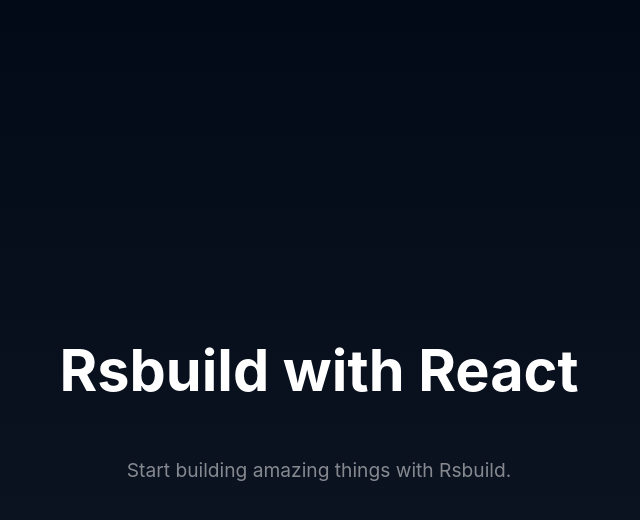
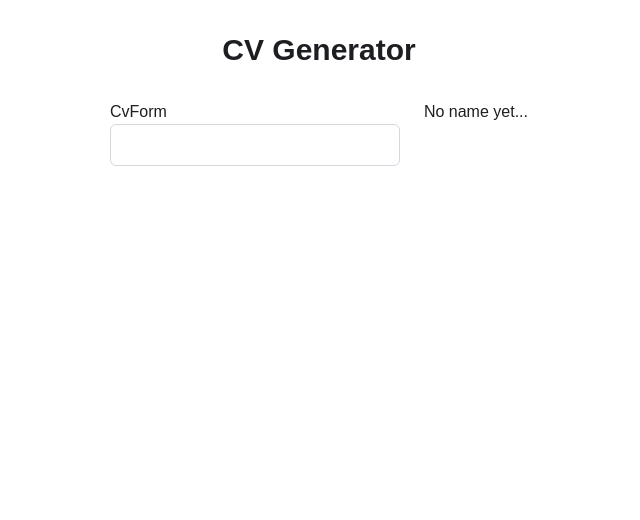
Before and after one commit to JiMare/CV-generator, a React app: page / in a window 1280 px wide. Shown: the top 520 px of the page, without its empty margins (321-961 px from the left). Built offline with nearby package versions, Linux system fonts and the light colour scheme; the HTML template or start-up script is replaced by a standard one.

Commit message:
added react hook form, base layout

```diff
--- a/package.json
+++ b/package.json
@@ -15,6 +15,7 @@
     "lucide-react": "^0.501.0",
     "react": "^19.0.0",
     "react-dom": "^19.0.0",
+    "react-hook-form": "^7.55.0",
     "tailwind-merge": "^2.5.4",
     "tailwind-variants": "^1.0.0",
     "tailwindcss": "^3.4.14",
--- a/src/App.css
+++ /dev/null
@@ -1,26 +0,0 @@
-body {
-  margin: 0;
-  color: #fff;
-  font-family: Inter, Avenir, Helvetica, Arial, sans-serif;
-  background-image: linear-gradient(to bottom, #020917, #101725);
-}
-
-.content {
-  display: flex;
-  min-height: 100vh;
-  line-height: 1.1;
-  text-align: center;
-  flex-direction: column;
-  justify-content: center;
-}
-
-.content h1 {
-  font-size: 3.6rem;
-  font-weight: 700;
-}
-
-.content p {
-  font-size: 1.2rem;
-  font-weight: 400;
-  opacity: 0.5;
-}
--- a/src/App.tsx
+++ b/src/App.tsx
@@ -1,11 +1,22 @@
-import './App.css';
+import { FormProvider, useForm } from 'react-hook-form';
+import { Layout } from './components/Layout';
+import { CvForm } from './modules/CvForm';
+import { CvPreview } from './modules/CvPreview';
 
 const App = () => {
+  const methods = useForm({
+    defaultValues: {
+      name: '',
+    },
+  });
+
   return (
-    <div className="content">
-      <h1>Rsbuild with React</h1>
-      <p>Start building amazing things with Rsbuild.</p>
-    </div>
+    <FormProvider {...methods}>
+      <Layout>
+        <CvForm />
+        <CvPreview />
+      </Layout>
+    </FormProvider>
   );
 };
 
--- /dev/null
+++ b/src/components/Layout.tsx
@@ -0,0 +1,12 @@
+type Props = {
+  children: React.ReactNode;
+};
+
+export const Layout = ({ children }: Props) => {
+  return (
+    <main className="min-h-screen bg-background text-foreground flex flex-col px-4 py-8">
+      <h1 className="text-3xl font-bold text-center mb-8">CV Generator</h1>
+      <div className="flex flex-col gap-6 md:flex-row md:items-start md:justify-center">{children}</div>
+    </main>
+  );
+};
--- a/src/components/ui/button.tsx
+++ b/src/components/ui/button.tsx
@@ -9,7 +9,7 @@ const buttonVariants = cva(
   {
     variants: {
       variant: {
-        default: "bg-primary text-primary-foreground hover:bg-primary/90",
+        default: "bg-primary text-primary-foreground hover:brightness-150",
         destructive:
           "bg-destructive text-destructive-foreground hover:bg-destructive/90",
         outline:
--- a/src/index.css
+++ b/src/index.css
@@ -0,0 +1,78 @@
+@tailwind components;
+@tailwind utilities;
+@tailwind base;
+
+@layer base {
+  :root {
+    --background: 0, 0%, 100%;
+    --foreground: 220, 8%, 12%;
+
+    --muted: 220, 14%, 94%;
+    --muted-foreground: 220, 6%, 40%;
+
+    --popover: 0, 0%, 100%;
+    --popover-foreground: 220, 8%, 12%;
+
+    --border: 220, 14%, 85%;
+    --input: 220, 14%, 85%;
+
+    --card: 0, 0%, 100%;
+    --card-foreground: 220, 8%, 12%;
+
+    --primary: 221, 83%, 53%;
+    --primary-foreground: 0, 0%, 100%;
+
+    --secondary: 220, 14%, 94%;
+    --secondary-foreground: 220, 8%, 12%;
+
+    --accent: 220, 14%, 94%;
+    --accent-foreground: 220, 8%, 12%;
+
+    --destructive: 0, 84%, 60%;
+    --destructive-foreground: 0, 0%, 100%;
+
+    --ring: 221, 83%, 53%;
+    --radius: 0.5rem;
+  }
+
+  .dark {
+    --background: 220, 16%, 16%;
+    --foreground: 220, 20%, 96%;
+
+    --muted: 215, 14%, 25%;
+    --muted-foreground: 222, 20%, 96%;
+
+    --popover: 220, 16%, 16%;
+    --popover-foreground: 222, 20%, 96%;
+
+    --border: 222, 20%, 40%;
+    --input: 222, 20%, 40%;
+
+    --card: 220, 16%, 16%;
+    --card-foreground: 222, 20%, 96%;
+
+    --primary: 221, 83%, 53%;
+    --primary-foreground: 0, 0%, 100%;
+
+    --secondary: 215, 14%, 25%;
+    --secondary-foreground: 222, 20%, 96%;
+
+    --accent: 215, 14%, 25%;
+    --accent-foreground: 222, 20%, 96%;
+
+    --destructive: 0, 80%, 50%;
+    --destructive-foreground: 222, 20%, 96%;
+
+    --ring: 221, 83%, 53%;
+    --radius: 0.5rem;
+  }
+
+  * {
+    @apply border-border;
+  }
+
+  body {
+    @apply bg-background text-foreground;
+    font-feature-settings: 'rlig' 1, 'calt' 1;
+  }
+}
--- a/src/index.tsx
+++ b/src/index.tsx
@@ -1,6 +1,7 @@
 import React from 'react';
 import ReactDOM from 'react-dom/client';
 import App from './App';
+import './index.css';
 
 const rootEl = document.getElementById('root');
 if (rootEl) {
--- /dev/null
+++ b/src/modules/CvForm.tsx
@@ -0,0 +1,11 @@
+import { useFormContext } from 'react-hook-form';
+
+export const CvForm = () => {
+  const { register } = useFormContext();
+  return (
+    <form>
+      CvForm
+      <input type="text" {...register('fullName')} className="w-full border border-border rounded-md px-3 py-2" />
+    </form>
+  );
+};
--- /dev/null
+++ b/src/modules/CvPreview.tsx
@@ -0,0 +1,11 @@
+import { useFormContext } from 'react-hook-form';
+
+export const CvPreview = () => {
+  const { watch } = useFormContext();
+  const fullName = watch('fullName');
+  return (
+    <div>
+      <p>{fullName || 'No name yet...'}</p>
+    </div>
+  );
+};
--- a/tailwind.config.js
+++ b/tailwind.config.js
@@ -1,10 +1,75 @@
-module.exports = {
-  content: [
-    "./pages/**/*.{js,ts,jsx,tsx}",
-    "./components/**/*.{js,ts,jsx,tsx}",
-  ],
+import animate from 'tailwindcss-animate';
+
+export default {
+  darkMode: ['class'],
+  content: ['src/**/*.{ts,tsx}'],
   theme: {
-    extend: {},
+    container: {
+      center: true,
+      padding: '2rem',
+      screens: {
+        '2xl': '1400px',
+      },
+    },
+    extend: {
+      colors: {
+        border: 'hsl(var(--border))',
+        input: 'hsl(var(--input))',
+        ring: 'hsl(var(--ring))',
+        background: 'hsl(var(--background))',
+        foreground: 'hsl(var(--foreground))',
+        primary: {
+          DEFAULT: 'hsl(var(--primary))',
+          foreground: 'hsl(var(--primary-foreground))',
+        },
+        secondary: {
+          DEFAULT: 'hsl(var(--secondary))',
+          foreground: 'hsl(var(--secondary-foreground))',
+        },
+        destructive: {
+          DEFAULT: 'hsl(var(--destructive))',
+          foreground: 'hsl(var(--destructive-foreground))',
+        },
+        muted: {
+          DEFAULT: 'hsl(var(--muted))',
+          foreground: 'hsl(var(--muted-foreground))',
+        },
+        accent: {
+          DEFAULT: 'hsl(var(--accent))',
+          foreground: 'hsl(var(--accent-foreground))',
+        },
+        popover: {
+          DEFAULT: 'hsl(var(--popover))',
+          foreground: 'hsl(var(--popover-foreground))',
+        },
+        card: {
+          DEFAULT: 'hsl(var(--card))',
+          foreground: 'hsl(var(--card-foreground))',
+        },
+      },
+      borderRadius: {
+        lg: 'var(--radius)',
+        md: 'calc(var(--radius) - 2px)',
+        sm: 'calc(var(--radius) - 4px)',
+      },
+      fontFamily: {
+        sans: ['Lexend', 'sans-serif'],
+      },
+      keyframes: {
+        'accordion-down': {
+          from: { height: '0' },
+          to: { height: 'var(--radix-accordion-content-height)' },
+        },
+        'accordion-up': {
+          from: { height: 'var(--radix-accordion-content-height)' },
+          to: { height: '0' },
+        },
+      },
+      animation: {
+        'accordion-down': 'accordion-down 0.2s ease-out',
+        'accordion-up': 'accordion-up 0.2s ease-out',
+      },
+    },
   },
-  plugins: [],
+  plugins: [animate],
 };
```
Also changed, not shown: components.json, 2 other files (tests, documents, lock files or other folders).
